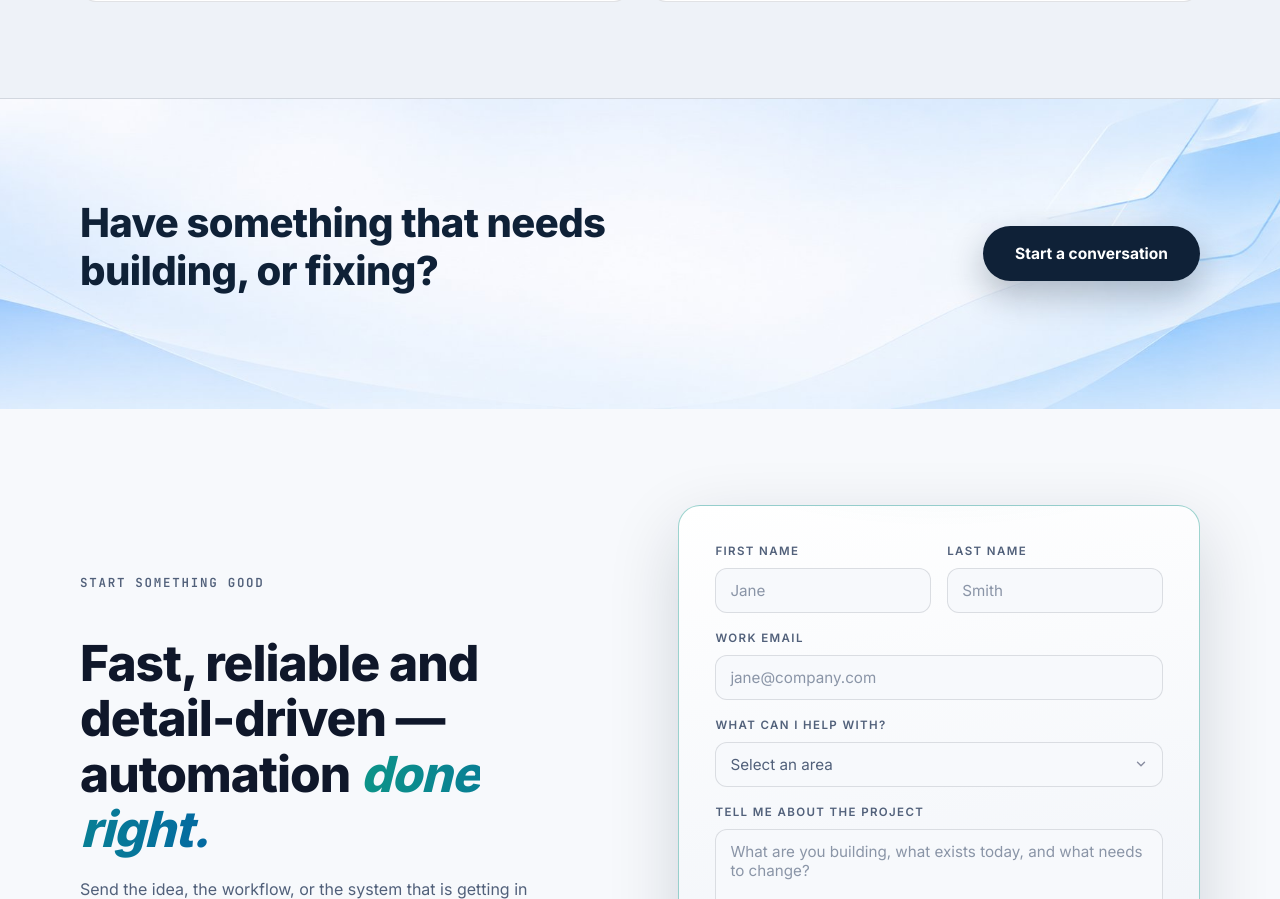
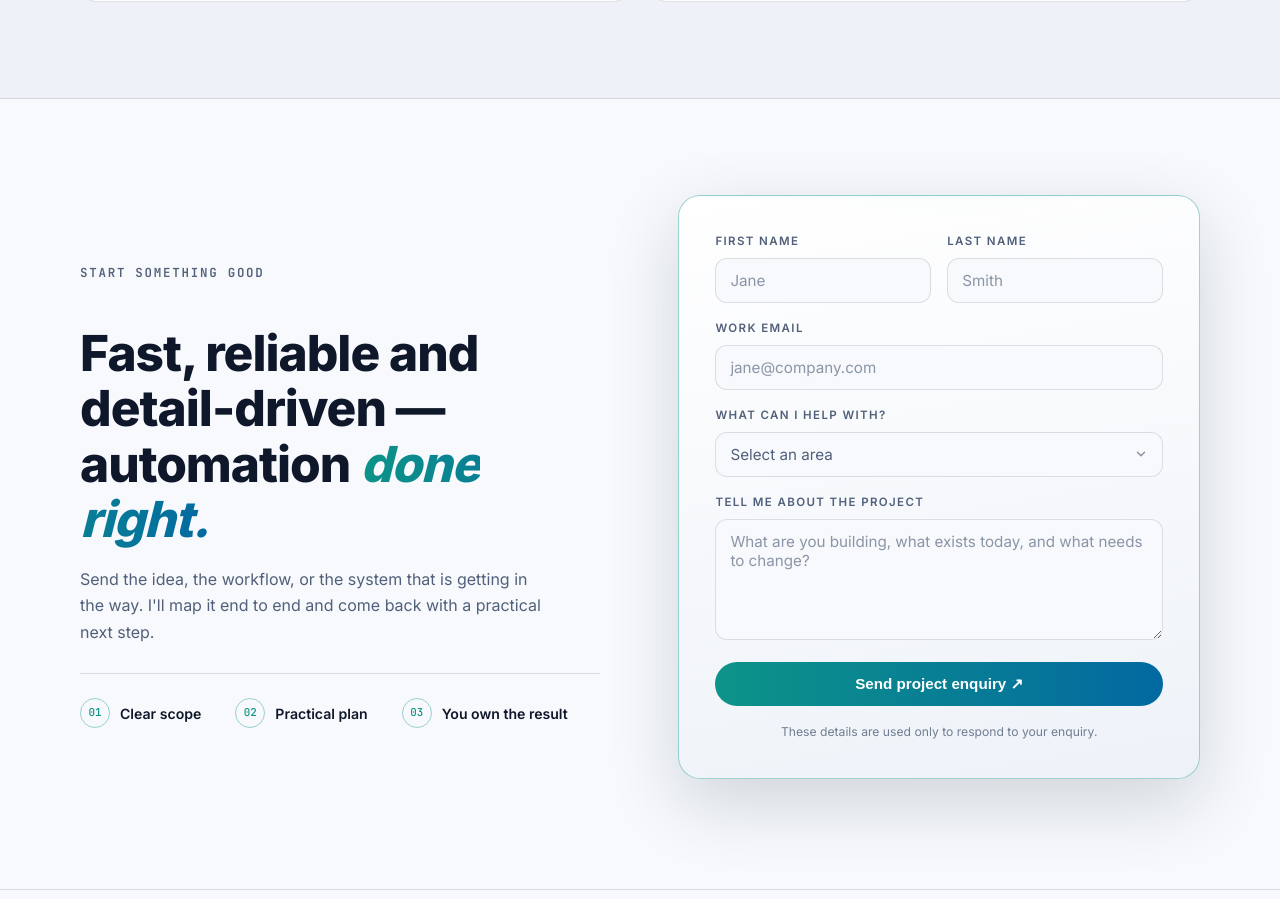
Before and after one commit to footman1025/Adam_Portfolio_Automation, a React (Vite) app: page / in a window 1280 px wide. Shown: the part 5800-6699 px from the top of the page. Built offline with nearby package versions, Linux system fonts and the light colour scheme.

Commit message:
Revert "Add full-width CTA banner with blue wave background before contact"
This reverts commit f00c0e3778894972d69c981362f32a12d8d9f96c.

```diff
--- a/src/App.jsx
+++ b/src/App.jsx
@@ -1,7 +1,6 @@
 import { useEffect, useRef, useState } from 'react'
 import { profile, stats, services, projects, tools, reasons } from './data.js'
 import avatar from './assets/avatar.jpg'
-import ctaBanner from './assets/cta-banner.jpg'
 
 /* ---------- tiny inline icon set ---------- */
 const paths = {
@@ -392,28 +391,6 @@ function WhyMe() {
   )
 }
 
-/* ---------- CTA banner ---------- */
-function CtaBanner() {
-  return (
-    <section className="cta" style={{ backgroundImage: `url(${ctaBanner})` }}>
-      <div className="container cta__inner">
-        <Reveal>
-          <h2 className="cta__title">
-            Have something that needs
-            <br />
-            building, or fixing?
-          </h2>
-        </Reveal>
-        <Reveal delay={120}>
-          <a href="#contact" className="cta__btn">
-            Start a conversation
-          </a>
-        </Reveal>
-      </div>
-    </section>
-  )
-}
-
 /* ---------- contact ---------- */
 const enquiryTopics = [
   'Workflow automation (n8n / Make / Zapier)',
@@ -582,7 +559,6 @@ export default function App() {
         <Services />
         <Tools />
         <WhyMe />
-        <CtaBanner />
         <Contact />
       </main>
       <Footer />
--- a/src/index.css
+++ b/src/index.css
@@ -707,44 +707,6 @@ h3 { font-size: 1.12rem; font-weight: 700; }
   font-size: 0.93rem;
 }
 
-/* ---------- CTA banner ---------- */
-.cta {
-  background-size: cover;
-  background-position: center;
-  padding: clamp(60px, 8vw, 100px) 0;
-}
-.cta__inner {
-  display: flex;
-  align-items: center;
-  justify-content: space-between;
-  gap: 28px 40px;
-  flex-wrap: wrap;
-}
-.cta__title {
-  font-size: clamp(1.6rem, 3.4vw, 2.5rem);
-  line-height: 1.2;
-  letter-spacing: -0.015em;
-  color: #0f2137;
-}
-.cta__btn {
-  display: inline-flex;
-  align-items: center;
-  padding: 15px 32px;
-  border-radius: 999px;
-  background: #0f2137;
-  color: #ffffff;
-  font-weight: 700;
-  font-size: 0.97rem;
-  text-decoration: none;
-  white-space: nowrap;
-  box-shadow: 0 14px 34px rgba(15, 33, 55, 0.28);
-  transition: transform 0.2s ease, box-shadow 0.2s ease;
-}
-.cta__btn:hover {
-  transform: translateY(-2px);
-  box-shadow: 0 18px 42px rgba(15, 33, 55, 0.36);
-}
-
 /* ---------- contact ---------- */
 .contact {
   padding-bottom: 110px;
```
Also changed, not shown: src/assets/cta-banner.jpg (deleted).
